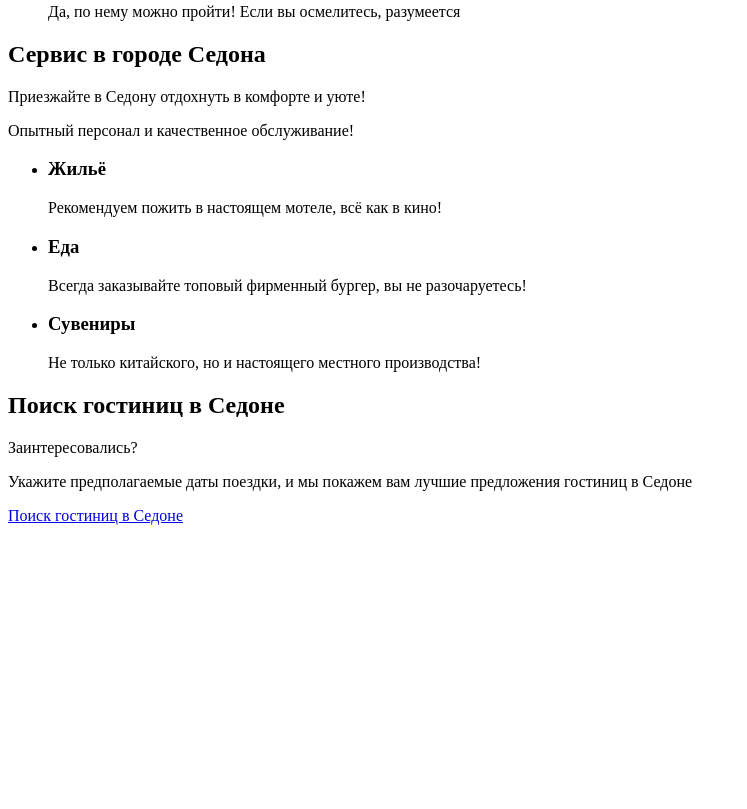
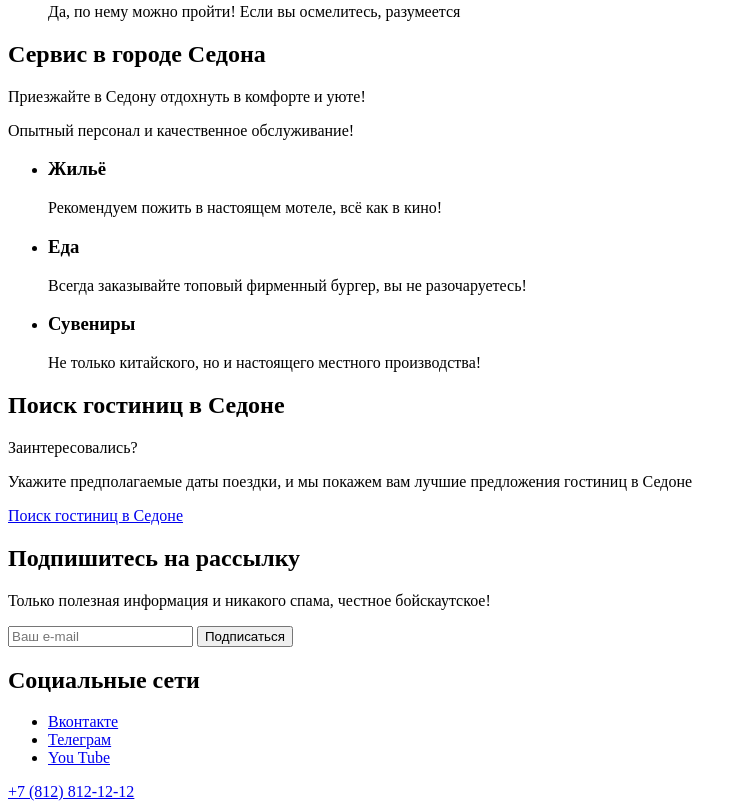
Before and after one commit to htmlacademy-htmlcss/1171555-sedona-36, a plain HTML site: page index.html in a window 1280 px wide. Shown: the part 826-1635 px from the top of the page, without its empty margins (0-747 px from the left). Before the commit the page ends 1359 px from the top, so only its background shows below. Drawn offline with Linux system fonts and the light colour scheme.

Commit message:
Раздел footer

```diff
--- a/index.html
+++ b/index.html
@@ -99,9 +99,39 @@
             <p class="search-about">Укажите предполагаемые даты поездки, и мы покажем вам лучшие предложения гостиниц в Седоне</p>
             <a class="search-link" href="#">Поиск гостиниц в Седоне</a>
         </section>
-
     </main>
     <footer class="footer">
+        <section class="newsletter">
+            <h2 class="newsletter-title">Подпишитесь на рассылку</h2>
+            <p class="newsletter-about">Только полезная информация и никакого спама, честное бойскаутское!</p>
+            <form class="newsletter-form" action="https://echo.htmlacademy.ru/" method="post">
+                <input class="newsletter-input" placeholder="Ваш e-mail" type="email" name="newsletter-email" required>
+                <button class="newsletter-button" type="submit">Подписаться</button>
+            </form>
+        </section>
+        <section class="social">
+            <h2 class="visually-hidden">Социальные сети</h2>
+            <ul class="social-list">
+                <li class="social-item">
+                    <a class="social-link" href="#">
+                        <span class="visually-hidden">Вконтакте</span>
+                    </a>
+                </li>
+                <li class="social-item">
+                    <a class="social-link" href="#">
+                        <span class="visually-hidden">Телеграм</span>
+                    </a>
+                </li>
+                <li class="social-item">
+                    <a class="social-link" href="#">
+                        <span class="visually-hidden">You Tube</span>
+                    </a>
+                </li>
+            </ul>
+
+            <a class="footer-phone" href="tel:+78128121212">+7 (812) 812-12-12</a>
+            <a class="footer-html-academy" href="#"></a>
+        </section>
 
     </footer>
   </body>
```
